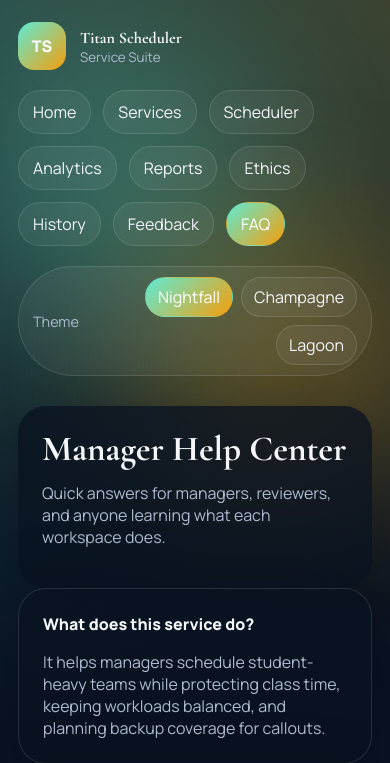
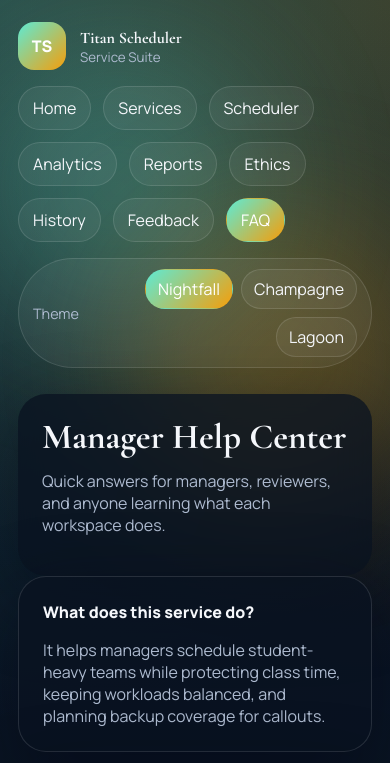
Before and after one commit to sameernagar-hub/titan-smart-scheduler, a Flask app: page /faq in a window 390 px wide. Shown: the top 763 px of the page. Run offline with Flask 3, Linux system fonts and the light colour scheme; some libraries are stand-ins or nearby versions.

Commit message:
Relax header spacing for reports navigation

```diff
--- a/static/css/style.css
+++ b/static/css/style.css
@@ -90,10 +90,11 @@
 
 .topbar {
   display: flex;
+  flex-wrap: wrap;
   align-items: center;
   justify-content: space-between;
-  gap: 20px;
-  padding: 22px 28px;
+  gap: 16px 20px;
+  padding: 22px 28px 18px;
 }
 
 .brand {
@@ -101,6 +102,7 @@
   align-items: center;
   gap: 14px;
   text-decoration: none;
+  flex: 0 0 auto;
 }
 
 .brand-mark {
@@ -130,7 +132,9 @@
   display: flex;
   flex-wrap: wrap;
   gap: 12px;
-  justify-content: center;
+  justify-content: flex-end;
+  flex: 1 1 720px;
+  min-width: min(100%, 520px);
 }
 
 .main-nav a,
@@ -174,6 +178,8 @@
   display: inline-flex;
   align-items: center;
   gap: 10px;
+  margin-left: auto;
+  flex: 0 0 auto;
 }
 
 .theme-picker span { color: var(--muted); font-size: 0.9rem; }
@@ -1014,7 +1020,9 @@
   .showcase-grid,
   .dual-grid,
   .site-footer { grid-template-columns: 1fr; }
-  .topbar { flex-direction: column; align-items: stretch; }
+  .topbar { align-items: stretch; }
+  .main-nav { justify-content: flex-start; }
+  .theme-picker { margin-left: 0; align-self: flex-start; }
   .luxe-stats { grid-template-columns: repeat(3, 1fr); }
   .calendar-grid { grid-template-columns: repeat(2, 1fr); }
   .coverage-row,
```
